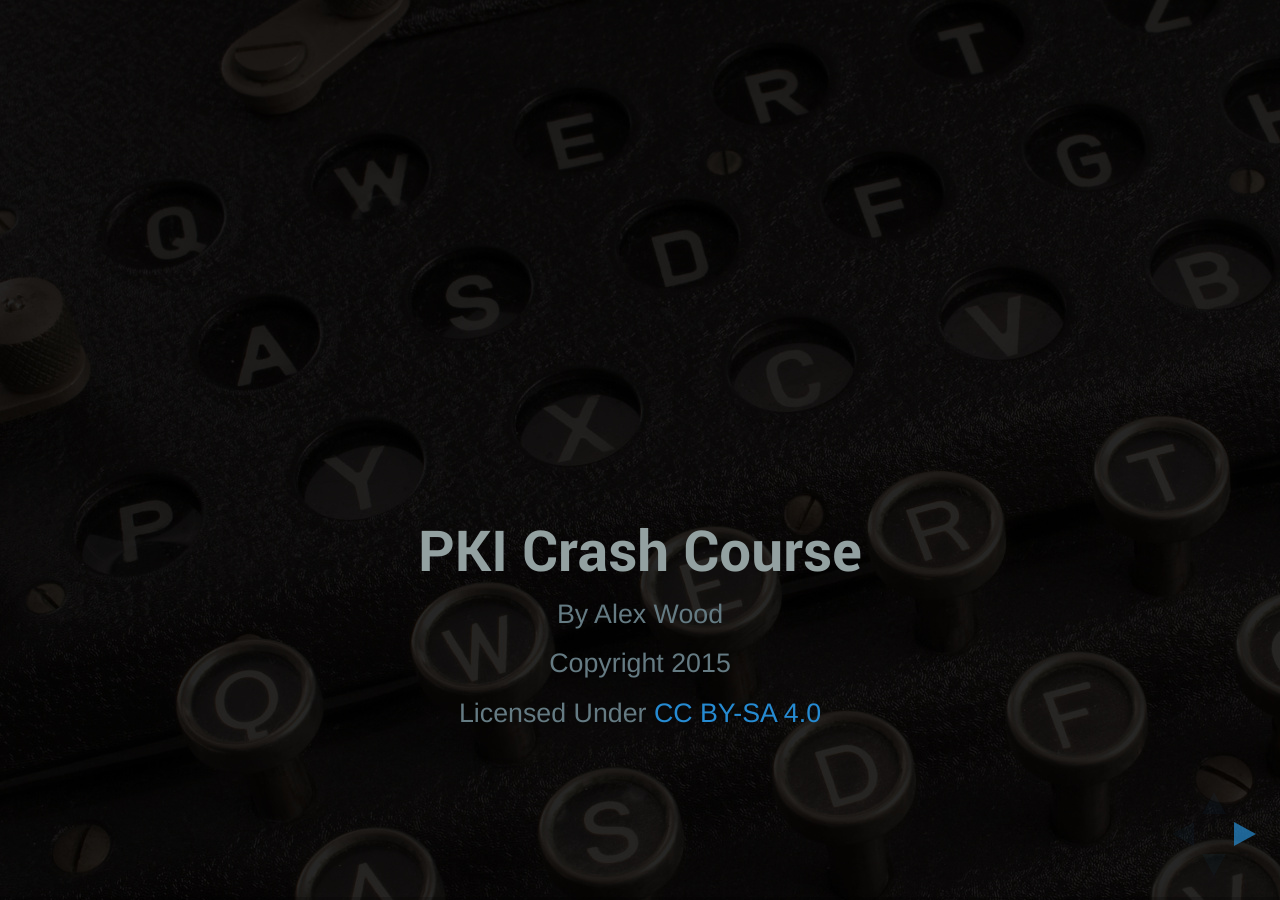
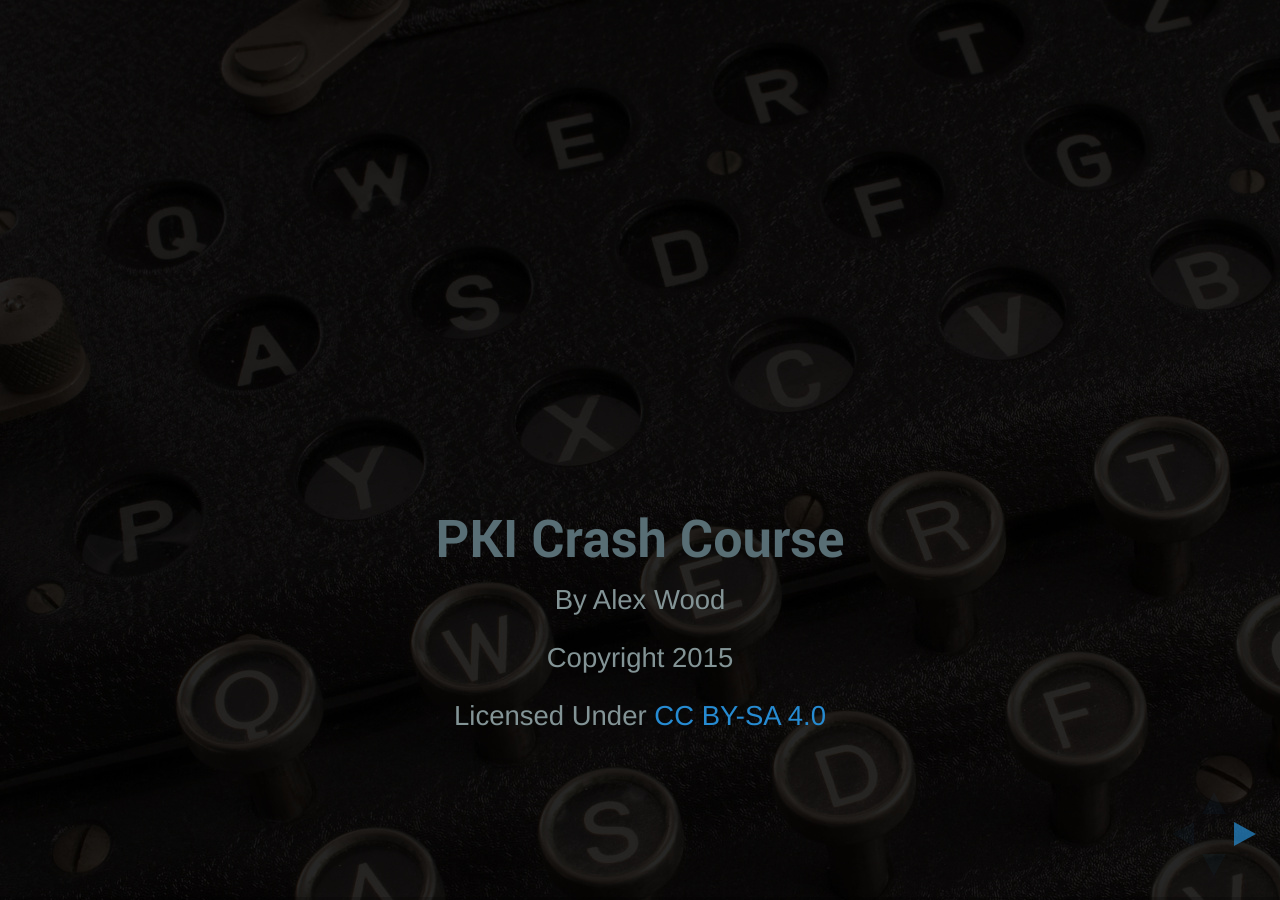
Before and after one commit to candlepin/candlepin.github.io, a Jekyll site: the page built from presentations/pki-crash-course/index.html, in a window 1280 px wide. Built offline with Jekyll 4.4.1, drawn with Linux system fonts in a browser that asks for light colours.

Commit message:
Correct wrong stylesheet used for PKI presentation.

```diff
--- a/_layouts/presentation.html
+++ b/_layouts/presentation.html
@@ -1,6 +1,6 @@
 <!DOCTYPE HTML>
 {% capture reveal_home %}{{ site.baseurl }}/assets/reveal{% endcapture %}
-{% assign theme = 'presentation.css' %}
+{% assign theme = page.theme %}
 <html lang="en">
   <head>
     <meta charset="utf-8">
--- a/presentations/pki-crash-course/0-toc.md
+++ b/presentations/pki-crash-course/0-toc.md
@@ -1,4 +1,4 @@
-## PKI Crash Course
+# PKI Crash Course
 
 By Alex Wood <!-- .element class="caption" -->
 
```
